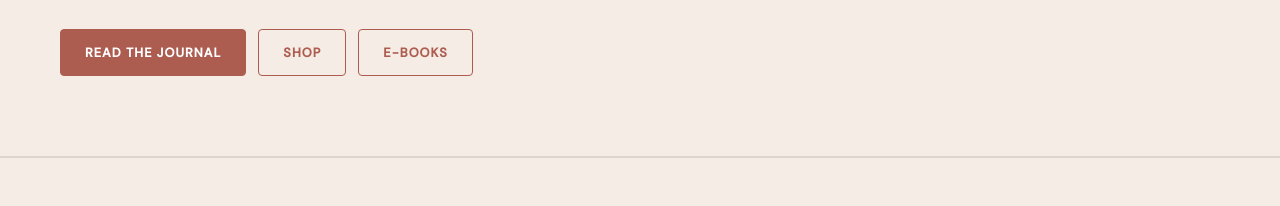
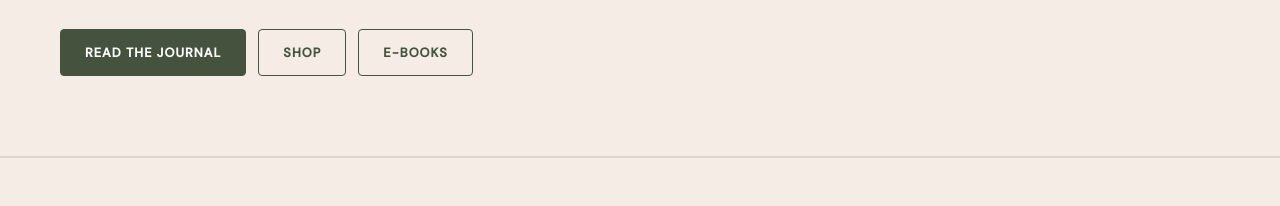
Before and after one commit to cemare/athomeplans, an Astro site: page / in a window 1280 px wide. Shown: the part 464-670 px from the top of the page. Built offline with nearby package versions, Linux system fonts and the light colour scheme; Astro itself is replaced by a stand-in of ours; no server answers.

Commit message:
Swap Cabbage Pont and Matrix color roles per ATH-105
- --accent is now Cabbage Pont #45523e (dark green) — was Matrix
- --brand is now Matrix #ad5d50 (terracotta) — was Cabbage Pont
- Updated hardcoded hover darken from #8f4d43 to #374233 to match new accent

Co-Authored-By: Paperclip <noreply@paperclip.ing>

```diff
--- a/src/styles/global.css
+++ b/src/styles/global.css
@@ -9,8 +9,8 @@
   --muted: #6e6a65;
   --subtle: #b0aca2;
   --border: #dbd5cc;
-  --accent: #ad5d50;
-  --brand: #45523e;
+  --accent: #45523e;
+  --brand: #ad5d50;
   --font-sans: "DM Sans", "Helvetica Neue", Arial, sans-serif;
   --radius: 4px;
   --radius-lg: 8px;
@@ -335,8 +335,8 @@ a {
 }
 
 .btnPrimary:hover {
-  background: #8f4d43;
-  border-color: #8f4d43;
+  background: #374233;
+  border-color: #374233;
   color: #fff;
 }
 
@@ -598,7 +598,7 @@ a {
 }
 
 .emailCapture button:hover {
-  background: #8f4d43;
+  background: #374233;
 }
 
 .sidebarBlock ul {
```
